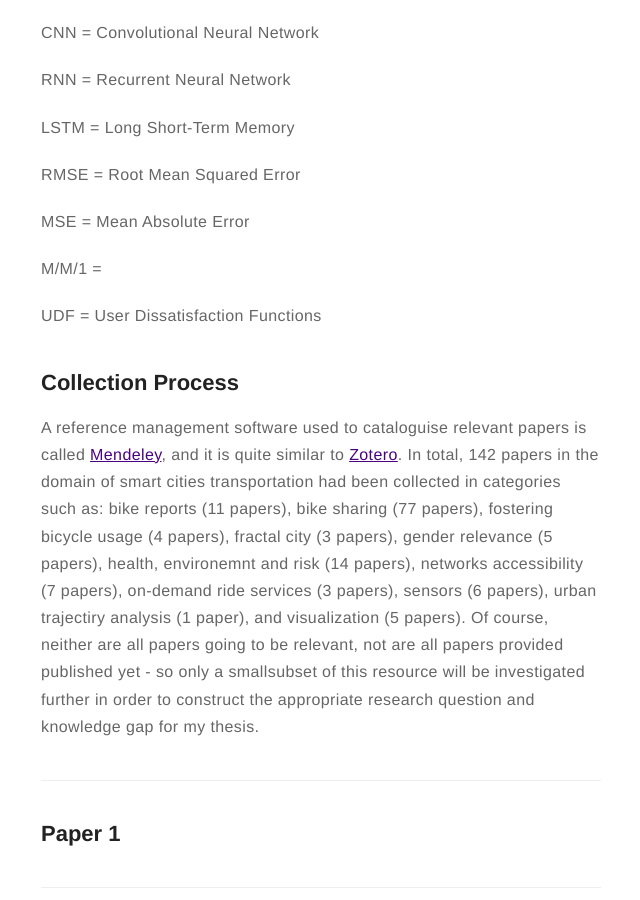
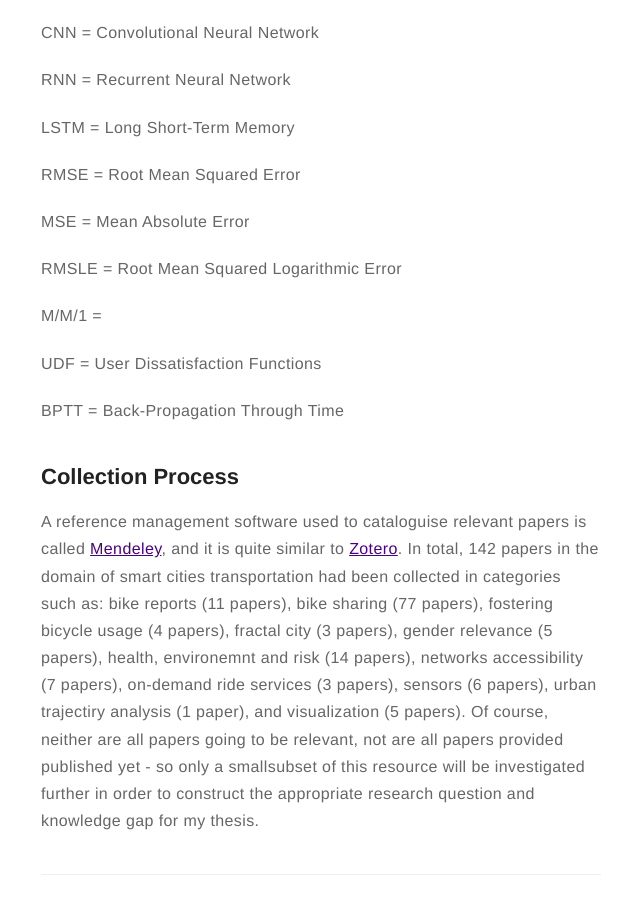
Before and after one commit to dljubenk/dljubenk.github.io, a Jekyll site: the page built from _posts/2019-02-06-literature-study.markdown, in a window 1280 px wide and 900 px high, scrolled down 591 px. Shown: the whole window, without its empty margins (319-959 px from the left). Built offline with Jekyll 4.4.1, drawn with Linux system fonts in a browser that asks for light colours; emoji names are drawn with the system emoji font; comment, search, counter and statistics services are not loaded.

Commit message:
Update 2019-02-06-literature-study.markdown

```diff
--- a/_posts/2019-02-06-literature-study.markdown
+++ b/_posts/2019-02-06-literature-study.markdown
@@ -44,10 +44,13 @@ RMSE = Root Mean Squared Error
 
 MSE = Mean Absolute Error
 
+RMSLE = Root Mean Squared Logarithmic Error
+
 M/M/1 =
 
 UDF = User Dissatisfaction Functions
 
+BPTT = Back-Propagation Through Time
 
 ## Collection Process
 
```
